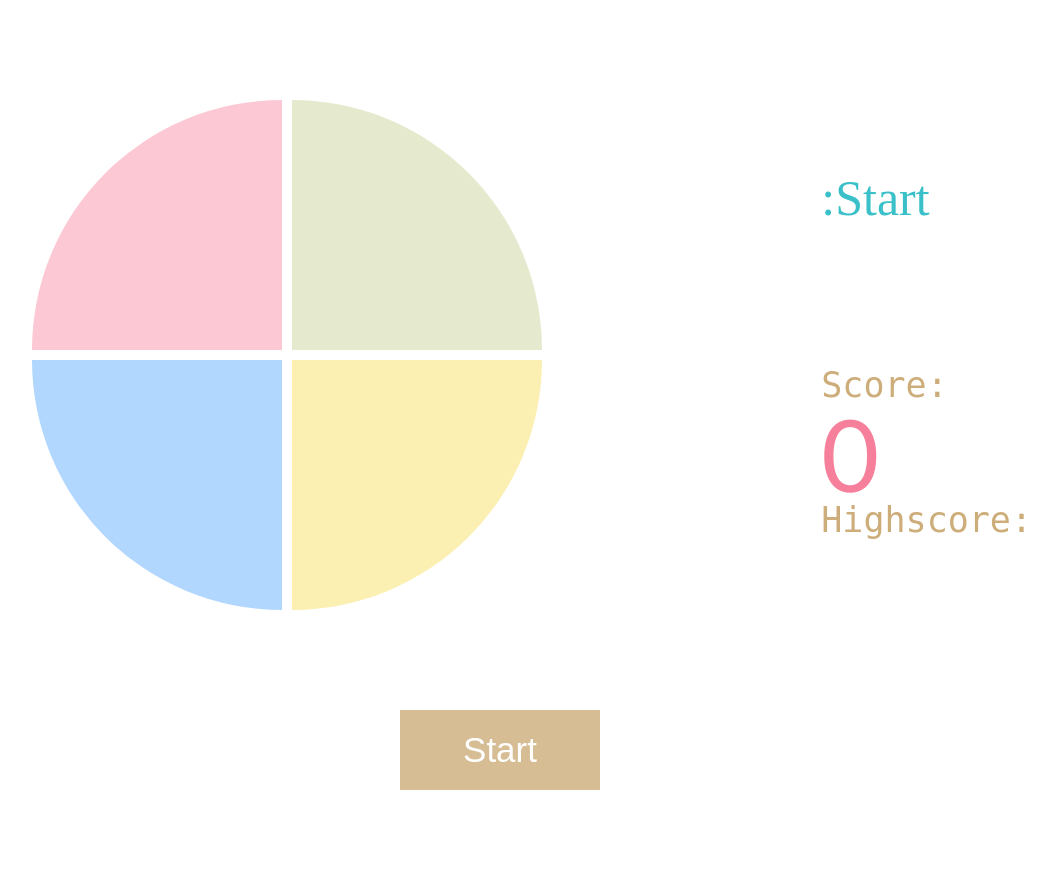
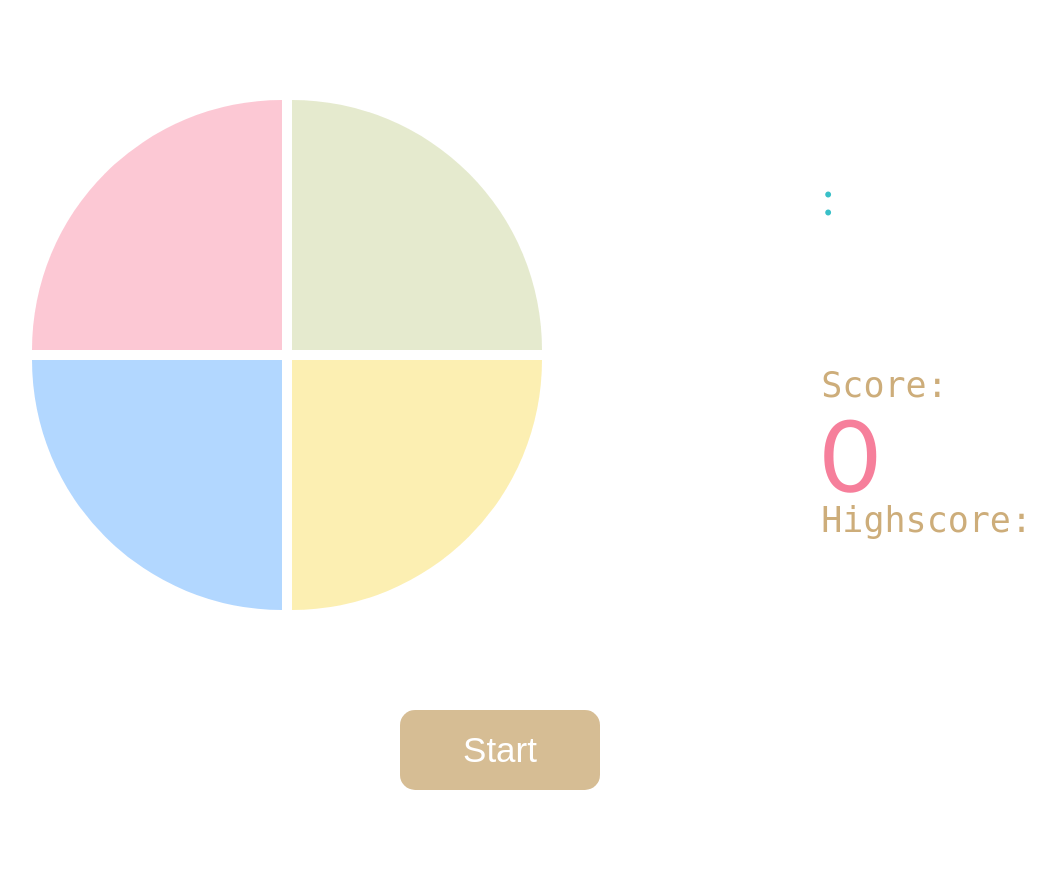
Before and after one commit to kid-116/FARC-Module6-Frontend_Design, a PHP site: page / in a window 1280 px wide. Shown: the whole page, without its empty margins (140-1195 px from the left). Run offline with PHP 8.4, Linux system fonts and the light colour scheme.

Commit message:
changed some design elements

```diff
--- a/Simon-Game/index.html
+++ b/Simon-Game/index.html
@@ -17,7 +17,7 @@
                 </section>
                 <section id="info">
                     <section>
-                        <p id="status">:Start</p>
+                        <p id="status">:</p>
                     </section>
                     <section id="score">
                         <h4>Score:</h4>
--- a/Simon-Game/static/css/main.css
+++ b/Simon-Game/static/css/main.css
@@ -180,4 +180,5 @@ h4 {
   color: white;
   font-size: 35px;
   cursor: pointer;
+  border-radius: 15px;
 }
```
